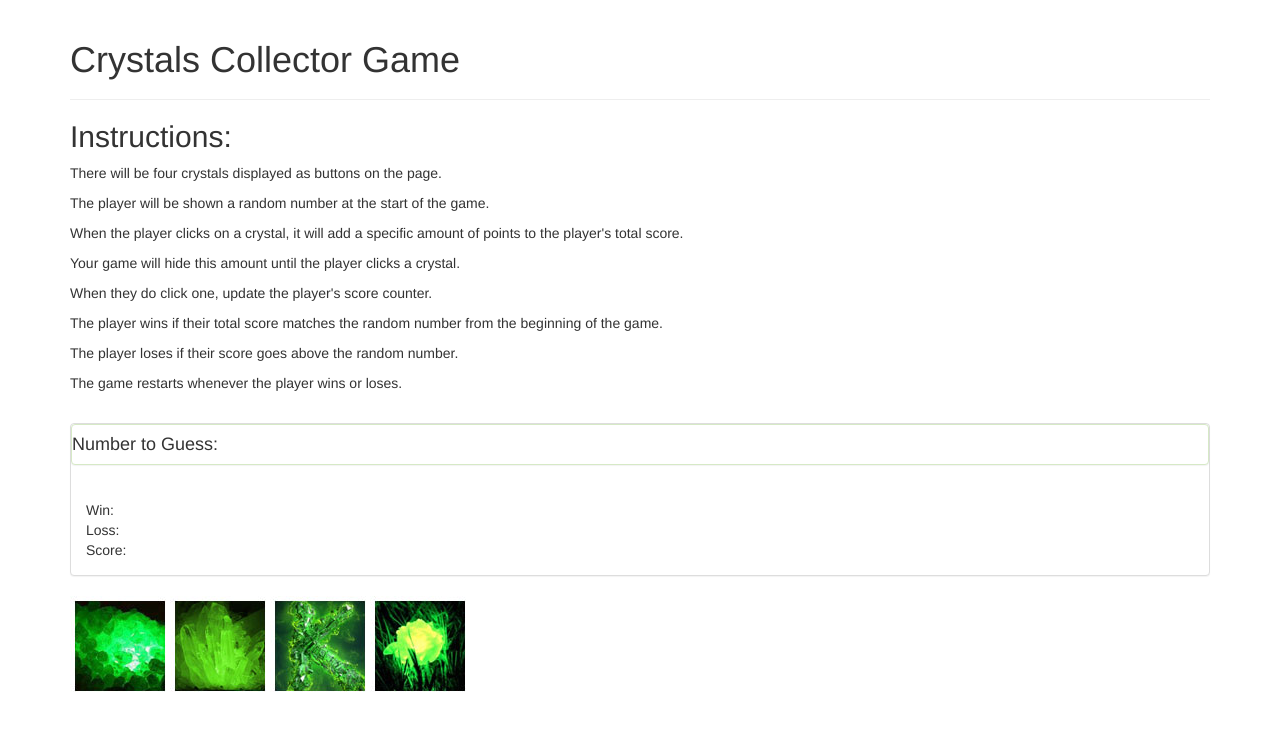
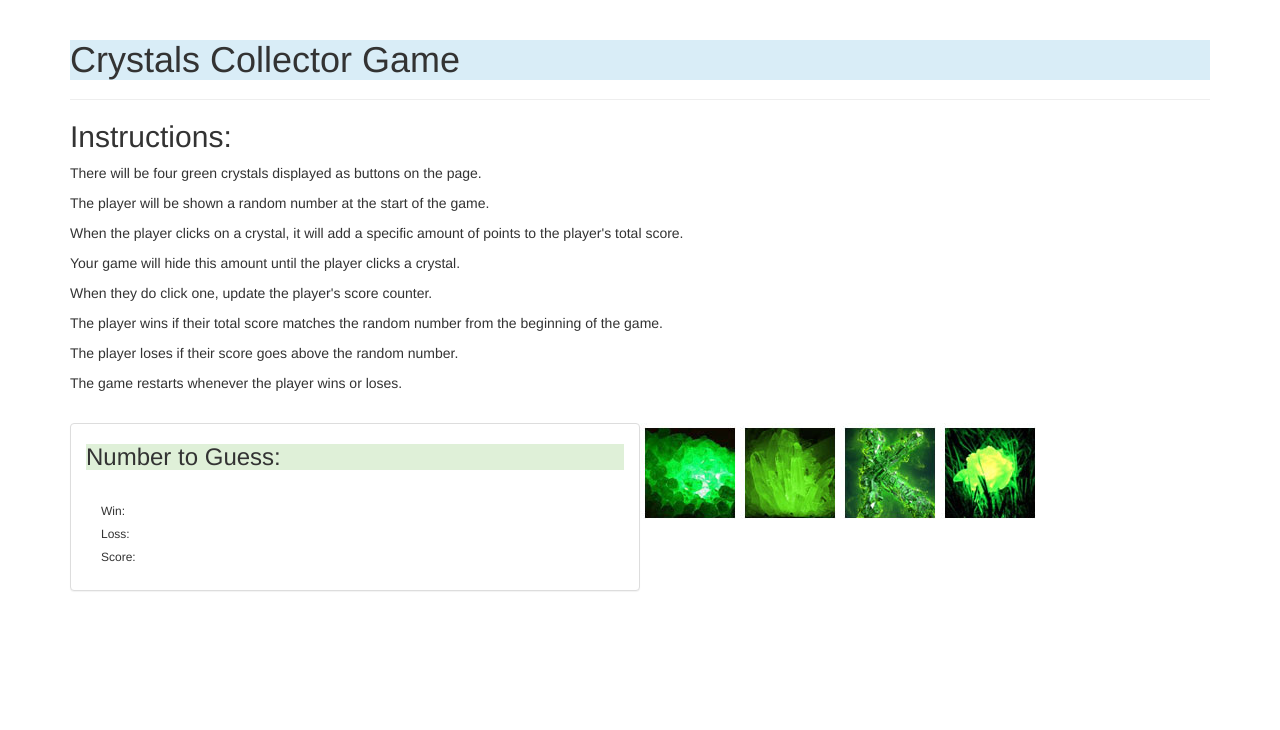
Before and after one commit to llandicho/Week-4-Game-Crystals-Collector-Game, a plain HTML site: page index.html in a window 1280 px wide. Drawn offline with nearby package versions, Linux system fonts and the light colour scheme.

Commit message:
update index.html bootstrap

```diff
--- a/index.html
+++ b/index.html
@@ -13,11 +13,11 @@
 <div class="container">
 
   <div class="page-header">
-  <h1>Crystals Collector Game</h1>
+  <h1 class="bg-info">Crystals Collector Game</h1>
 </div>
 
 <h2>Instructions:</h2>
-<p>There will be four crystals displayed as buttons on the page.</p>
+<p>There will be four green crystals displayed as buttons on the page.</p>
 <p>The player will be shown a random number at the start of the game.</p>
 <p>When the player clicks on a crystal, it will add a specific amount of points to the player's total score.</p>
 <p>Your game will hide this amount until the player clicks a crystal.</p>
@@ -26,14 +26,15 @@
 <p>The player loses if their score goes above the random number.</p>
 <p>The game restarts whenever the player wins or loses.</p>
 <br>
-<div class="panel panel-default">
-  <div class="panel panel-success"><h4>Number to Guess:</h4></div>
+<div class="panel panel-default col-md-6">
+  <h3 class="bg-success">Number to Guess:</h3>
   <div class="panel-body">
-  <div id=win>Win:</div>
-  <div id=loss>Loss:</div>
-  <div id=score>Score:</div>
+  <div id=win><h6>Win:</h6></div>
+  <div id=loss><h6>Loss:</h6></div>
+  <div id=score><h6>Score:</h6></div>
   </div>
 </div>
+
 
   <div id="crystals">
   </div>
```
